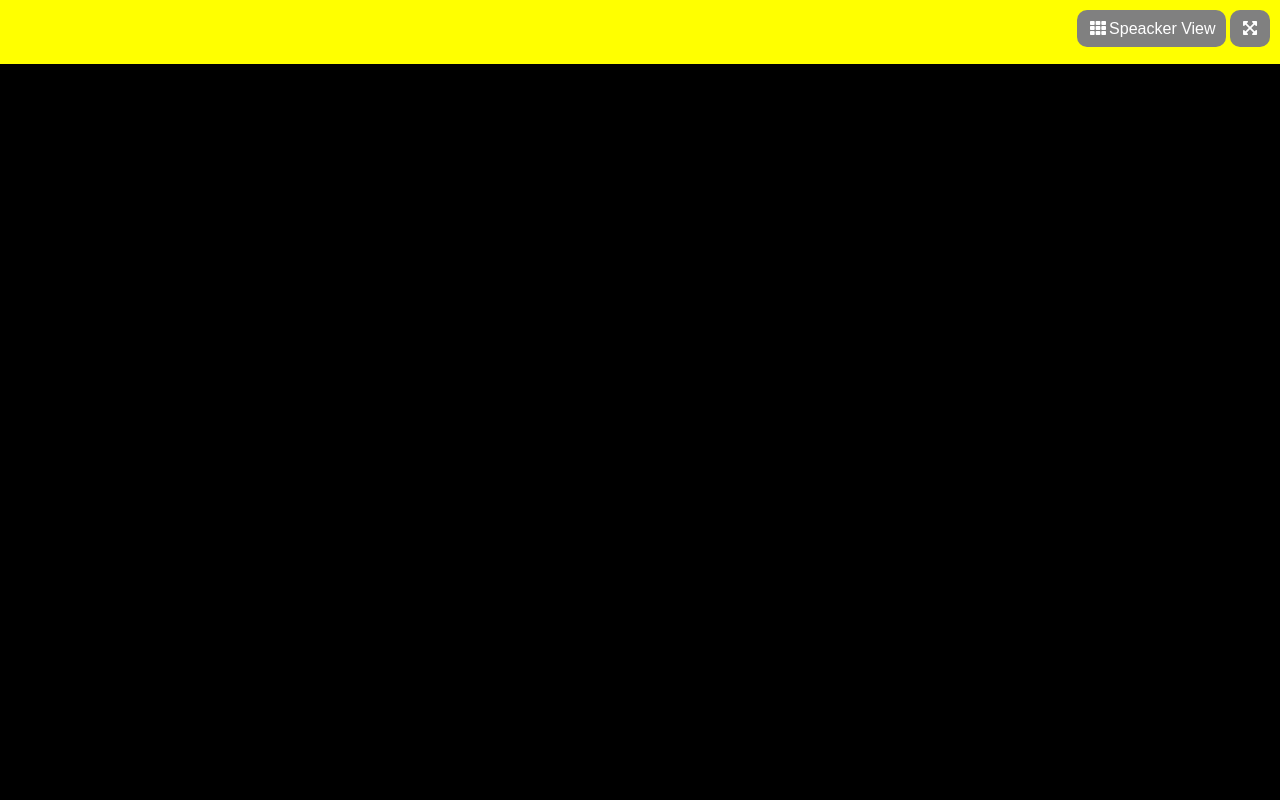
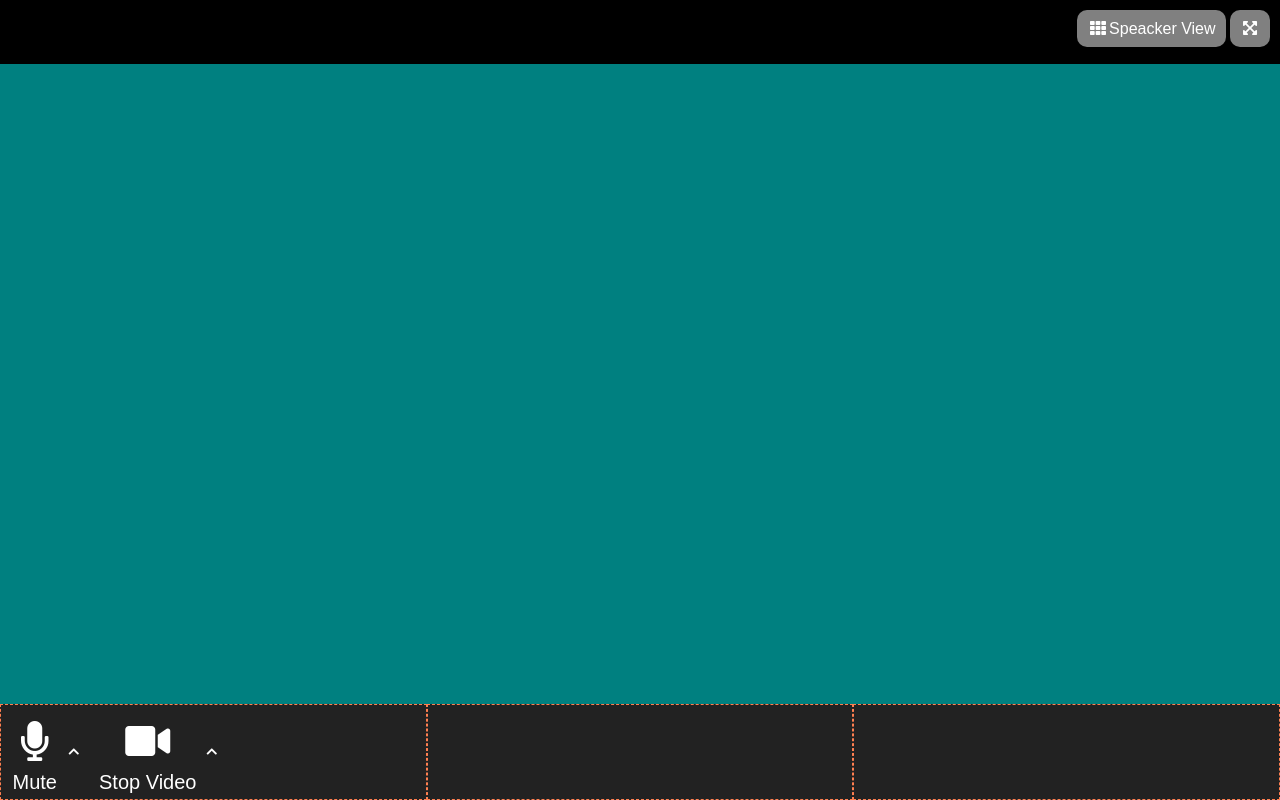
Before and after one commit to SaraPasinato/html-css-zoom, a plain HTML site: page index.html in a window 1280 px wide. Drawn offline with Linux system fonts and the light colour scheme.

Commit message:
left part footer

```diff
--- a/css/style.css
+++ b/css/style.css
@@ -7,12 +7,15 @@
 body{
     font-family: sans-serif;
     background-color: #000;
+    max-width: 1800px;
+    min-width: 900px;
+
+    overflow: hidden;
 }
 
 /****** header ******/
 #main-header{
     height: 8vh;
-    background-color: yellow;
     overflow: hidden;
 }
 
@@ -21,11 +24,17 @@ body{
     text-align: right;
 }
 
+/****** main ******/
+main{
+    height: calc(100vh - 20vh);
+    background-color: teal;
+}
 /****** buttons ******/
 
 .btn{
     padding: 10px;
     border-radius: 10px;
+    text-align: center;
 }
 
 .btn.btn-gray{
@@ -34,17 +43,54 @@ body{
 
 }
 
+
 a{
     text-decoration: none;
-
+    color: white;
 }
 
 .fas{
     margin:0 3px;
+    color: white;
 }
 /****** footer ******/
-/* #main-footer{
-    height: 10vh;
-    background-color: yellow;
+#main-footer{
     overflow: hidden;
-} */
+    background-color: #222222;
+}
+
+.content-footer{
+    height: 12vh;
+    display: flex;
+    justify-content: space-around;
+}
+
+.content-footer .content-item{
+    width: 100%;
+    border: dashed 1px  coral;
+    flex-grow: 1;
+    padding: 10px;
+
+    display: flex;
+    align-items: center;
+
+}
+.content-footer .content-item .items{
+    text-align: center;
+    align-items: center;
+}
+
+.content-footer .fas{
+    font-size: 40px;
+    margin: 10px;
+}
+
+.fas.fa-chevron-up{
+    font-size: 12px;
+    margin-right: 20px;
+}
+
+
+p{
+    font-size: 20px;
+}
--- a/index.html
+++ b/index.html
@@ -1,13 +1,17 @@
 <!DOCTYPE html>
 <html lang="en">
+
 <head>
     <meta charset="UTF-8">
     <meta http-equiv="X-UA-Compatible" content="IE=edge">
     <meta name="viewport" content="width=device-width, initial-scale=1.0">
-    <link rel='stylesheet' href='https://cdnjs.cloudflare.com/ajax/libs/font-awesome/5.9.0/css/all.min.css' integrity='sha512-q3eWabyZPc1XTCmF+8/LuE1ozpg5xxn7iO89yfSOd5/oKvyqLngoNGsx8jq92Y8eXJ/IRxQbEC+FGSYxtk2oiw==' crossorigin='anonymous'/>
+    <link rel='stylesheet' href='https://cdnjs.cloudflare.com/ajax/libs/font-awesome/5.9.0/css/all.min.css'
+        integrity='sha512-q3eWabyZPc1XTCmF+8/LuE1ozpg5xxn7iO89yfSOd5/oKvyqLngoNGsx8jq92Y8eXJ/IRxQbEC+FGSYxtk2oiw=='
+        crossorigin='anonymous' />
     <link rel="stylesheet" href="css/style.css">
     <title>Zoom</title>
 </head>
+
 <body>
     <header id="main-header">
         <div class="content-header">
@@ -17,6 +21,30 @@
     </header>
     <main></main>
 
-    <footer id="main-footer"></footer>
+    <footer id="main-footer">
+        <div class="content-footer">
+            <div class="content-item">
+                <div class="items">
+
+                    <a href="#">
+                        <i class="fas fa-microphone"></i>
+                        <p>Mute</p>
+                    </a>
+                </div>
+                <i class="fas fa-chevron-up"></i>
+
+                <div class="items">
+                    <a href="#">
+                        <i class="fas fa-video"></i>
+                        <p>Stop Video</p>
+                    </a>
+                </div>
+                <i class="fas fa-chevron-up"></i>
+            </div>
+            <div class="content-item"></div>
+            <div class="content-item"></div>
+        </div>
+    </footer>
 </body>
+
 </html>
```
